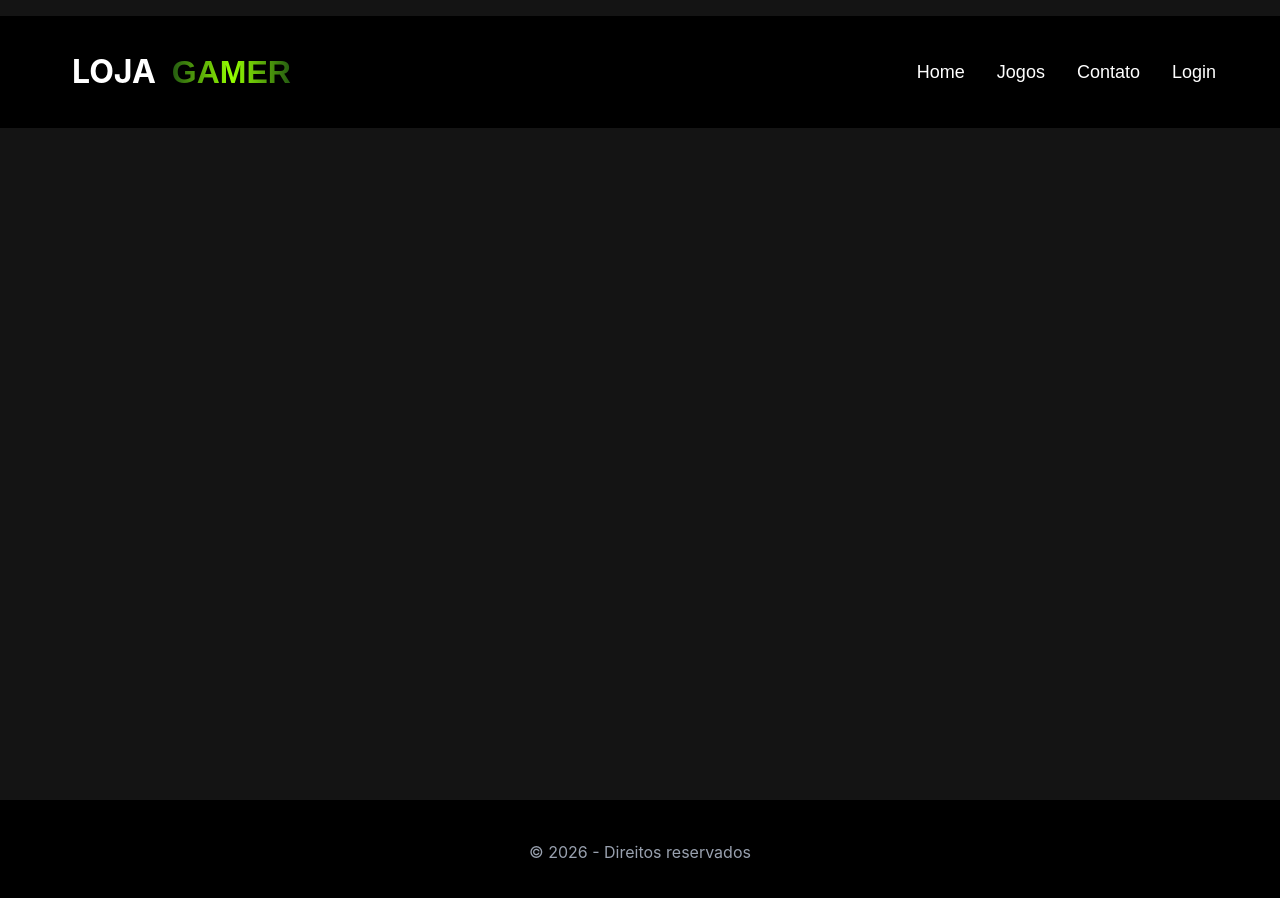
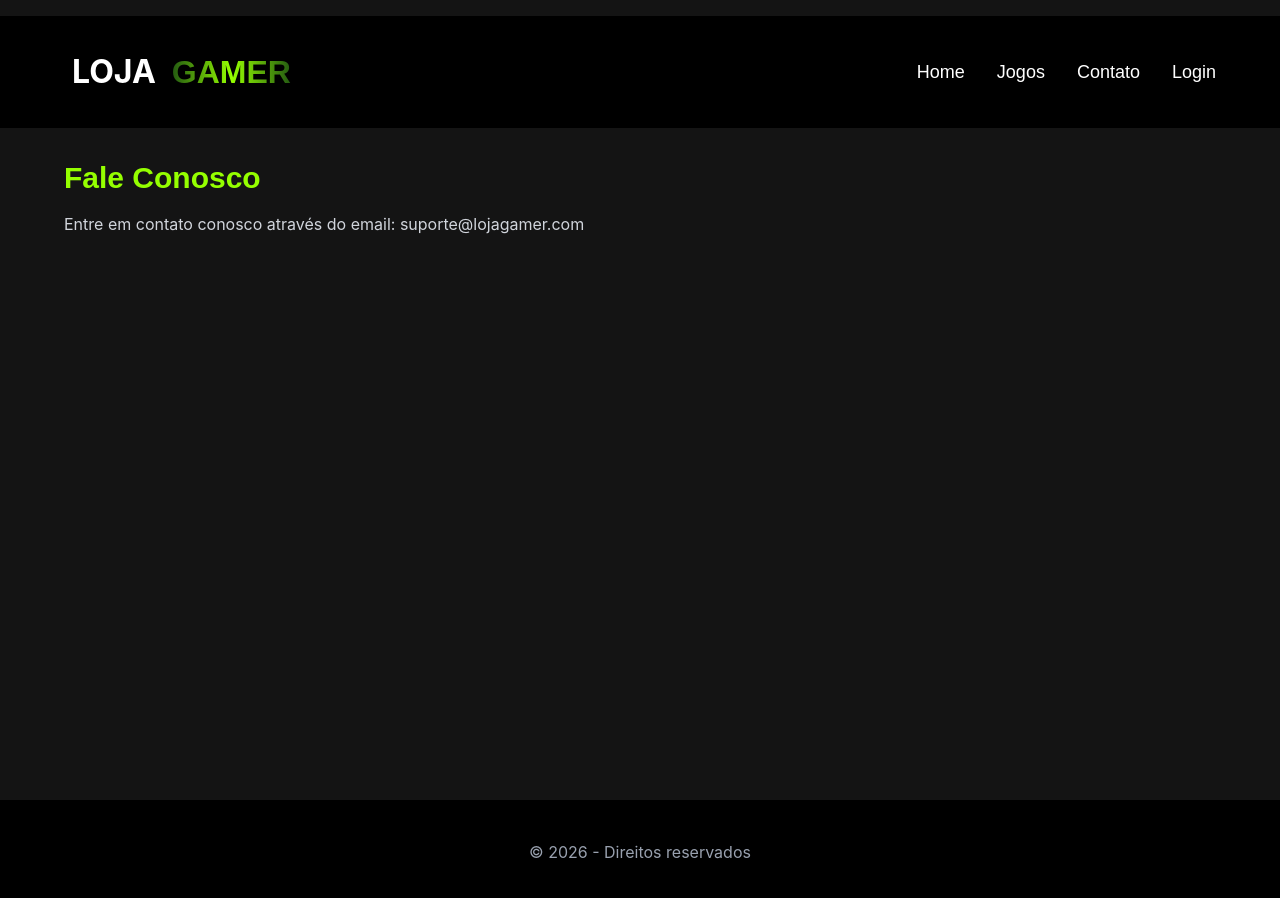
Before and after one commit to zackdevbr/lojagamer, a React (Vite) app: page /contato in a window 1280 px wide. Shown: the top 898 px of the page. Built offline with nearby package versions, Linux system fonts and the light colour scheme.

Commit message:
feat: Codificando e estilizando o Contato

```diff
--- a/src/pages/Contato.jsx
+++ b/src/pages/Contato.jsx
@@ -1,9 +1,10 @@
 
 const Contato = () => {
   return (
-    <>
-
-    </>
+    <main className="px-[5%] my-8 grow">
+      <h2 className="texto text-3xl font-bold mb-4 text-[#95ff00]">Fale Conosco</h2>
+      <p className="text-gray-300">Entre em contato conosco através do email: suporte@lojagamer.com</p>
+    </main>
   )
 }
 
```
